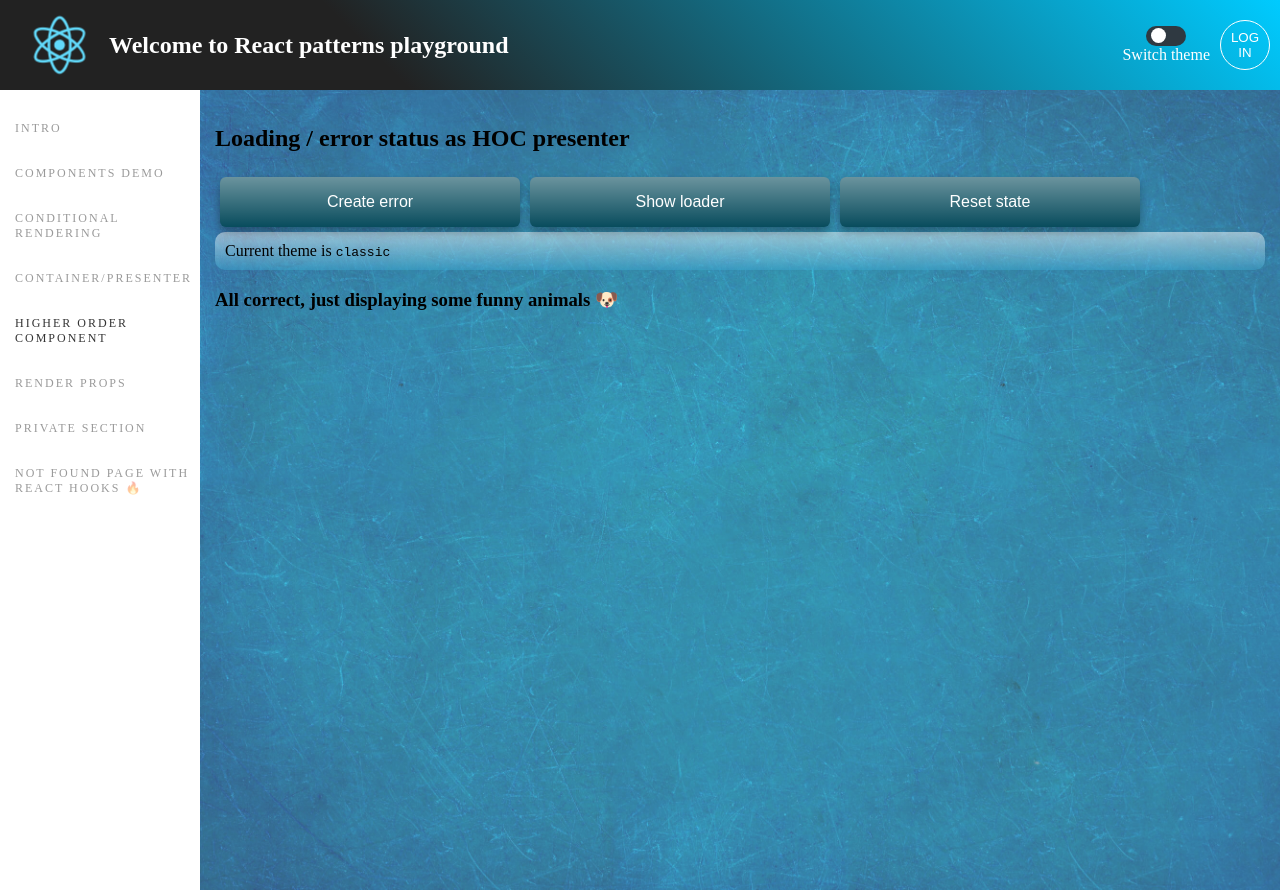
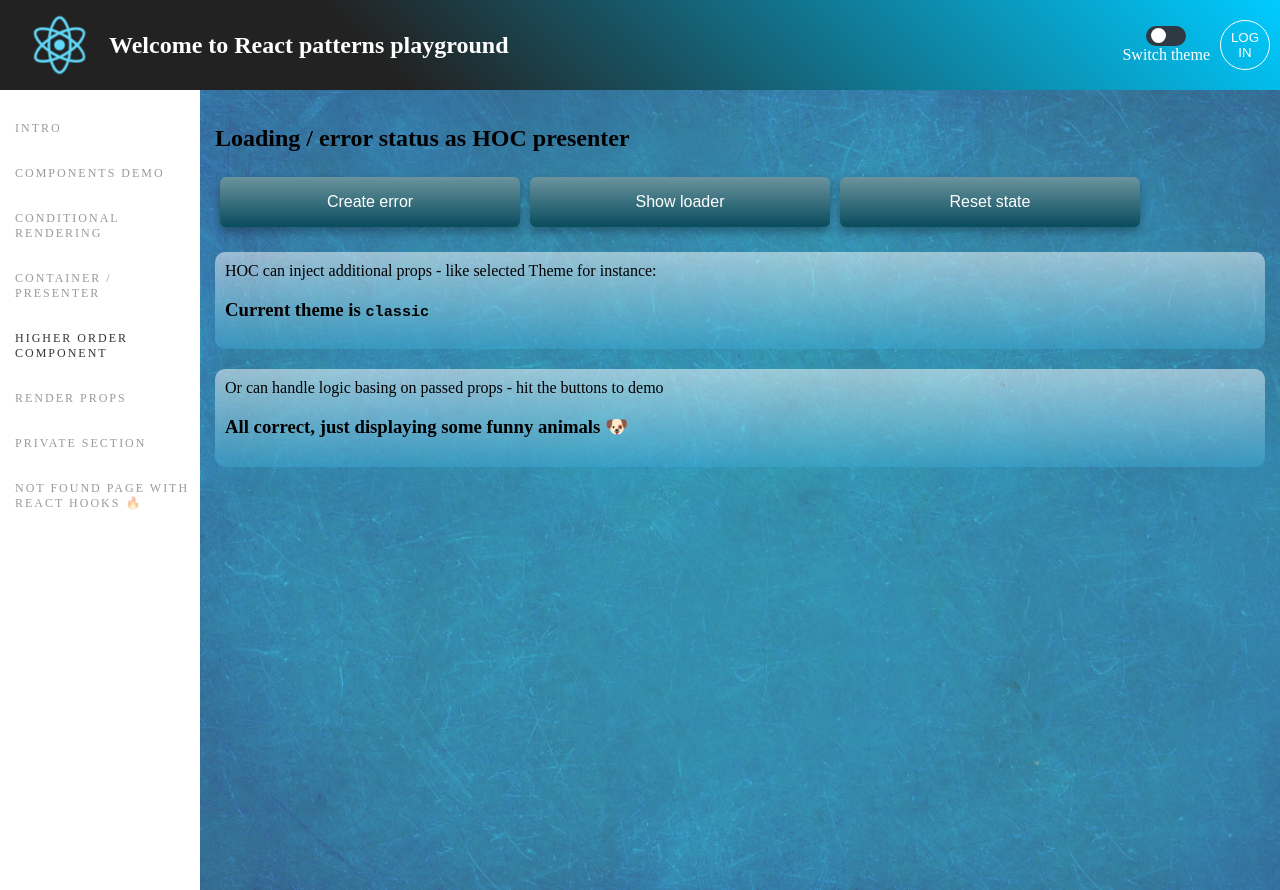
Before and after one commit to khamer1410/react-patterns, a React (Create React App) app: page /react-patterns/hoc in a window 1280 px wide. Built offline with nearby package versions, Linux system fonts and the light colour scheme.

Commit message:
Styling refactor, add HOC description

```diff
--- a/src/components/InfoBox.js
+++ b/src/components/InfoBox.js
@@ -14,8 +14,8 @@ const propTypes = {
   theme: PropTypes.string,
 }
 
-const InfoBox = ({ title, children, theme }) => (
-  <InfoWrapper theme={theme}>
+const InfoBox = ({ title, children, theme, ...props }) => (
+  <InfoWrapper theme={theme} {...props}>
     {title && <Heading>{title}</Heading>}
     {children}
   </InfoWrapper>
--- a/src/config/const.js
+++ b/src/config/const.js
@@ -5,7 +5,7 @@ export const NAV_ROUTES_ORDER = [
   'Intro',
   'Components demo',
   'Conditional Rendering',
-  'Container/Presenter',
+  'Container / Presenter',
   'Higher order component',
   'Render props',
   'Private section',
--- a/src/config/routes.js
+++ b/src/config/routes.js
@@ -26,7 +26,7 @@ export const routes = [
     component: ConditionalRenderingPage,
   },
   {
-    name: 'Container/Presenter',
+    name: 'Container / Presenter',
     path: '/container-presenter',
     component: ContainerPage,
   },
@@ -50,7 +50,7 @@ export const routes = [
     path: '/private',
     component: PrivateSection,
     privateRoute: true,
-    redirect: '/login'
+    redirect: '/login',
   },
   // 404# scenarios
   {
--- a/src/layouts/Header.js
+++ b/src/layouts/Header.js
@@ -10,6 +10,7 @@ import { getCurrentUser, logout } from 'utils/authentication'
 import { WithThemeConsumer } from "utils/ThemeProvider"
 import { THEME_CLASSIC, THEME_MODERN } from 'config/const'
 
+// TODO: move logic to Header Container
 class Header extends Component {
   state = {
     isHeaderModalOpen: false,
--- a/src/layouts/Pages/higherOrderComponent/DataPresenter.js
+++ b/src/layouts/Pages/higherOrderComponent/DataPresenter.js
@@ -3,8 +3,17 @@ import InfoBox from 'components/InfoBox'
 
 const DataPresenter = ({ theme }) => (
   <div>
-    <InfoBox>Current theme is <code>{theme}</code></InfoBox>
-    <h3>All correct, just displaying some funny animals {'\u{1F436}'} </h3>
+    <InfoBox style={{ marginTop: '20px' }}>
+      HOC can inject additional props - like selected Theme for instance:
+      <br />
+      <h3>Current theme is <code>{theme}</code></h3>
+    </InfoBox>
+
+    <InfoBox style={{ marginTop: '20px' }}>
+      Or can handle logic basing on passed props - hit the buttons to demo
+      <br />
+      <h3>All correct, just displaying some funny animals {'\u{1F436}'} </h3>
+    </InfoBox>
   </div>
 )
 
```
